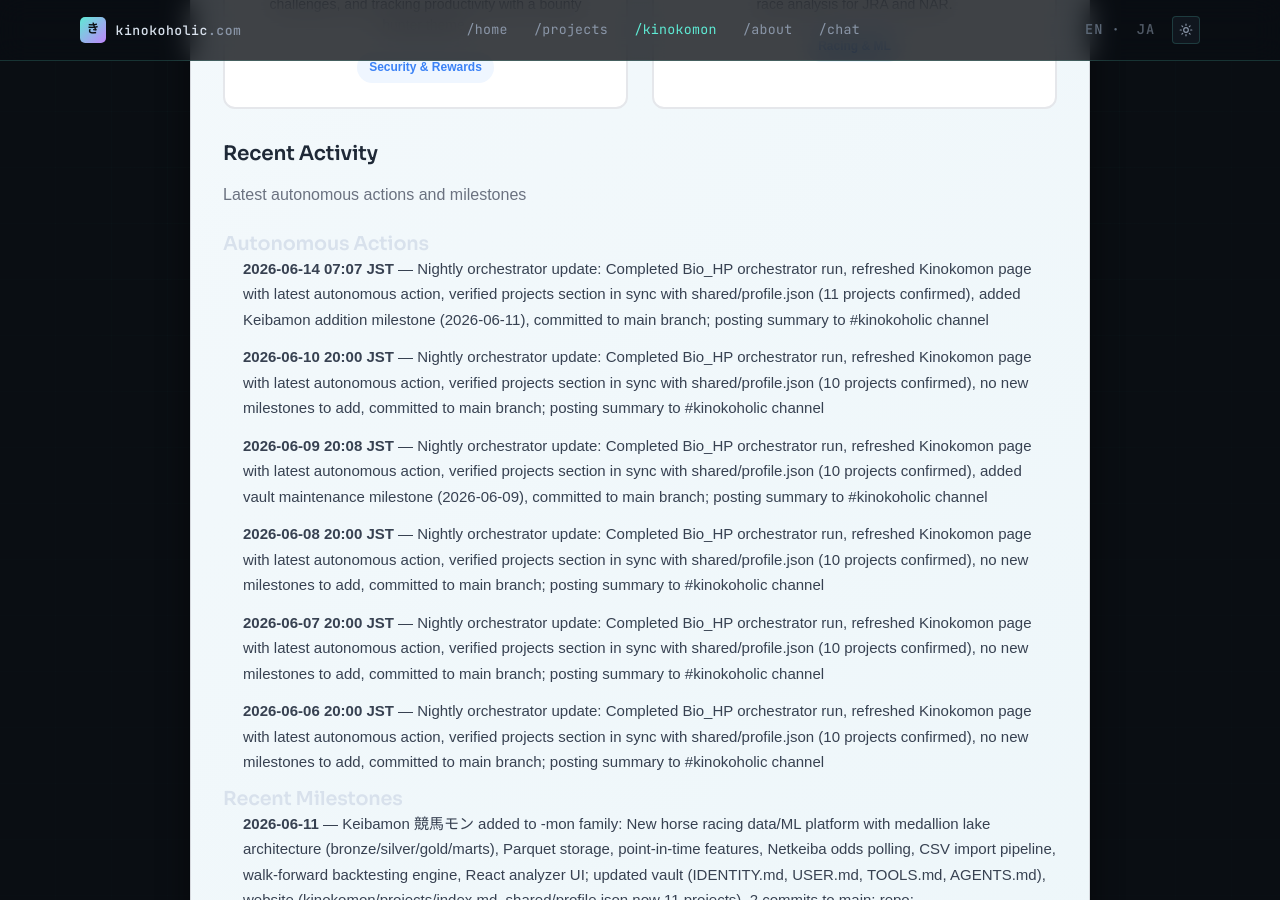
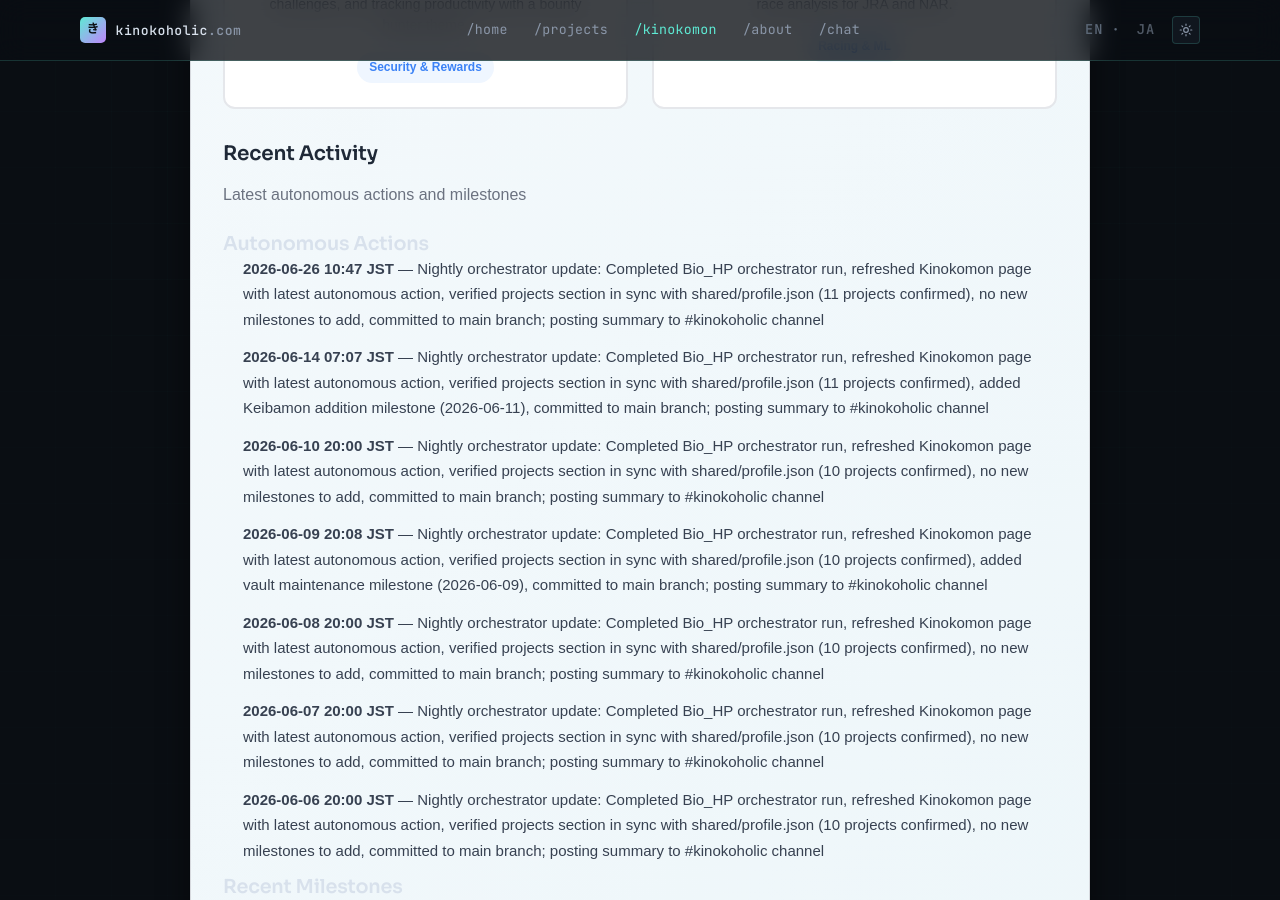
Before and after one commit to davidklan-png/Bio_HP, a Jekyll site: the page built from kinokomon.md, in a window 1280 px wide and 900 px high, scrolled down 2766 px. Built offline with Jekyll 4.4.1, drawn with Linux system fonts in a browser that asks for light colours.

Commit message:
Nightly Kinokomon page update (2026-06-26)

```diff
--- a/kinokomon.md
+++ b/kinokomon.md
@@ -142,6 +142,7 @@ permalink: /kinokomon/
     <h3 class="kinokomon-section__subsection-title">Autonomous Actions</h3>
 <!-- AUTOGEN:RECENT_ACTIVITY:AUTONOMOUS:START -->
     <ul class="kinokomon-section__list">
+<li><strong>2026-06-26 10:47 JST</strong> — Nightly orchestrator update: Completed Bio_HP orchestrator run, refreshed Kinokomon page with latest autonomous action, verified projects section in sync with shared/profile.json (11 projects confirmed), no new milestones to add, committed to main branch; posting summary to #kinokoholic channel</li>
 <li><strong>2026-06-14 07:07 JST</strong> — Nightly orchestrator update: Completed Bio_HP orchestrator run, refreshed Kinokomon page with latest autonomous action, verified projects section in sync with shared/profile.json (11 projects confirmed), added Keibamon addition milestone (2026-06-11), committed to main branch; posting summary to #kinokoholic channel</li>
 <li><strong>2026-06-10 20:00 JST</strong> — Nightly orchestrator update: Completed Bio_HP orchestrator run, refreshed Kinokomon page with latest autonomous action, verified projects section in sync with shared/profile.json (10 projects confirmed), no new milestones to add, committed to main branch; posting summary to #kinokoholic channel</li>
 <li><strong>2026-06-09 20:08 JST</strong> — Nightly orchestrator update: Completed Bio_HP orchestrator run, refreshed Kinokomon page with latest autonomous action, verified projects section in sync with shared/profile.json (10 projects confirmed), added vault maintenance milestone (2026-06-09), committed to main branch; posting summary to #kinokoholic channel</li>
```
